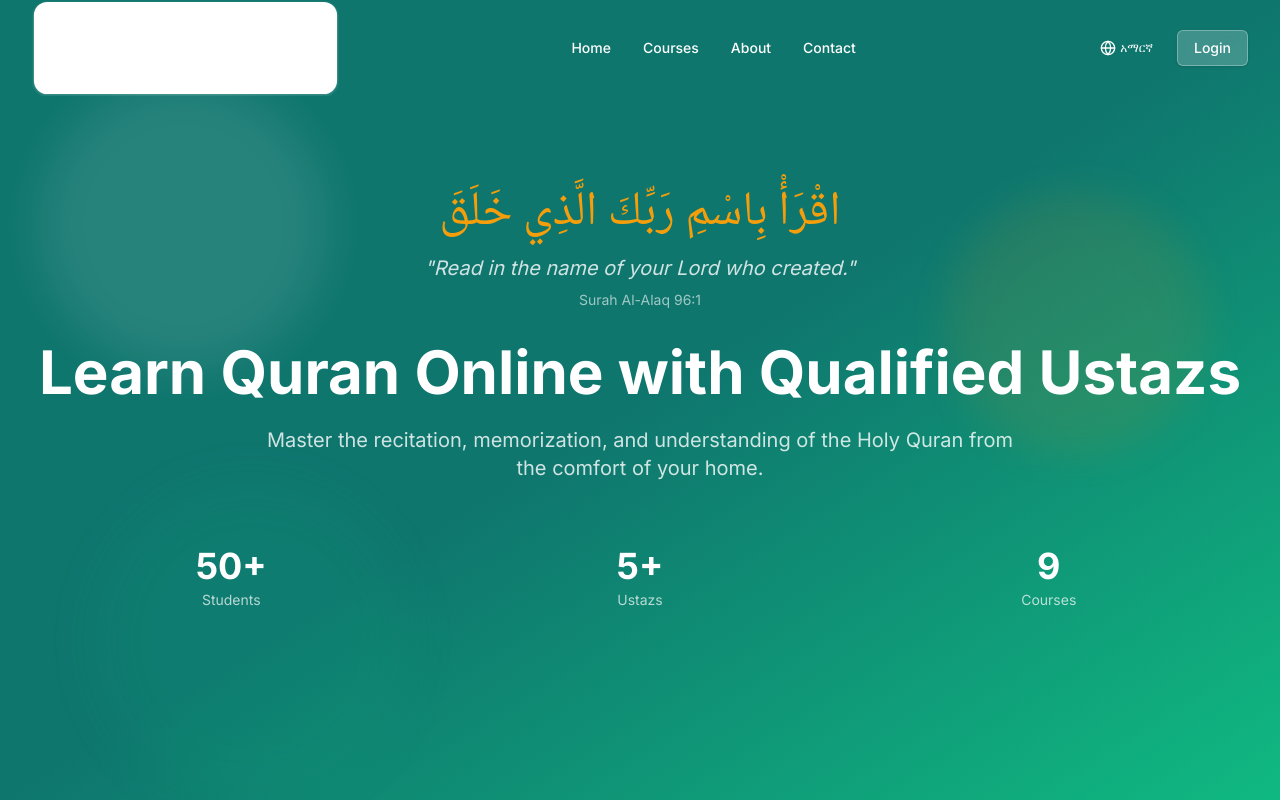
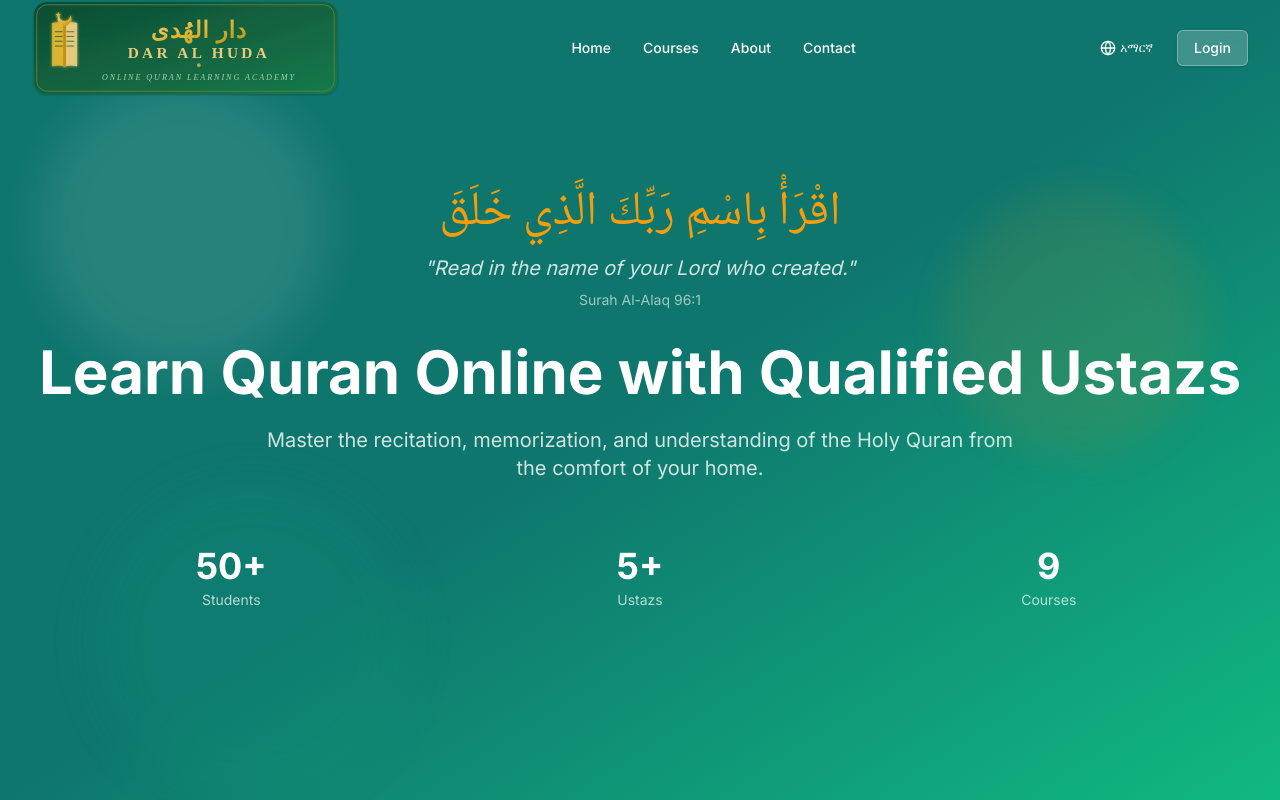
Before and after one commit to bukalla90/dar-al-huda-academy, a Next.js app: page / in a window 1280 px wide. Shown: the top 800 px of the page. Built offline with nearby package versions, Linux system fonts and the light colour scheme.

Commit message:
kkkkkkkkkkkk

```diff
--- a/src/app/page.tsx
+++ b/src/app/page.tsx
@@ -126,7 +126,7 @@ export default function HomePage(): React.ReactNode {
       }`}>
         <div className="max-w-7xl mx-auto px-4 sm:px-6 lg:px-8">
           <div className="flex items-center justify-between h-16 sm:h-20 md:h-24">
-            {/* Logo - LARGE AND RESPONSIVE - Uses conditional rendering for visibility */}
+            {/* Logo - LARGE AND RESPONSIVE */}
             <Link href="/" className="flex items-center shrink-0" prefetch={true}>
               {isScrolled ? (
                 <Image
@@ -146,7 +146,7 @@ export default function HomePage(): React.ReactNode {
                     width={280}
                     height={90}
                     priority
-                    className="h-12 sm:h-16 md:h-20 lg:h-24 w-auto brightness-0 invert"
+                    className="h-12 sm:h-16 md:h-20 lg:h-24 w-auto opacity-95"
                     unoptimized
                   />
                 </div>
@@ -427,7 +427,6 @@ export default function HomePage(): React.ReactNode {
         <div className="max-w-7xl mx-auto px-4 sm:px-6 lg:px-8">
           <div className="grid grid-cols-1 sm:grid-cols-2 lg:grid-cols-4 gap-8 mb-12">
             <div>
-              {/* Footer logo - LARGE AND RESPONSIVE - White on dark bg */}
               <div className="mb-4">
                 <div className="relative inline-block">
                   <Image
```
